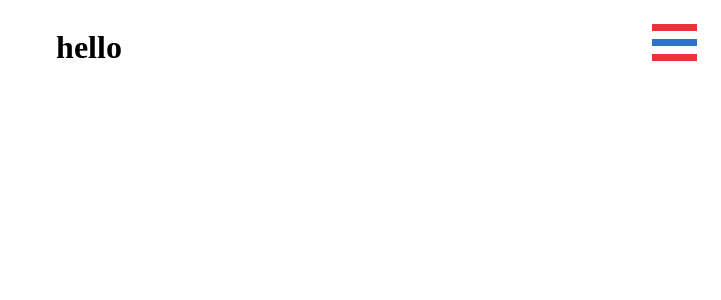
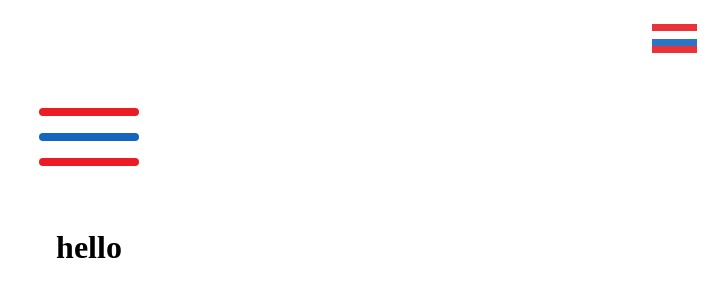
Before and after one commit to wildpow/hamburgerMenu, a React (Create React App) app: page / in a window 1280 px wide. Shown: the top 300 px of the page, without its empty margins (559-1280 px from the left). Built offline with nearby package versions, Linux system fonts and the light colour scheme.

Commit message:
trying some more different menus

```diff
--- a/package.json
+++ b/package.json
@@ -6,6 +6,7 @@
     "react": "^16.8.5",
     "react-dom": "^16.8.5",
     "react-scripts": "2.1.8",
+    "react-spring": "^8.0.18",
     "styled-components": "^4.2.0"
   },
   "scripts": {
--- a/src/App.js
+++ b/src/App.js
@@ -3,10 +3,8 @@ import MenuItem from "./MenuItem";
 import Menu from "./Menu";
 import MenuButton from "./MenuButton";
 import styled, { keyframes } from "styled-components";
-// export const FadeIn = keyframes`
-//   from { opacity: 0; }
-//   to { opacity: 1; }
-// `;
+import MenuButtonz from "./newMenuButton";
+
 export const Appear = keyframes`
   from { opacity: 0; }
   to { opacity: 1; }
@@ -15,7 +13,10 @@ export const SlideIn = keyframes`
   from { transform: translateX(20%); }
   to { transform: translateX(0); }
 `;
-
+export const SlideOut = keyframes`
+  from { transform: translateX(0);}
+  to { transform: translateX(20%);}
+`;
 export const Shrink = keyframes`
   0% {width: 0%; }
   100% { width: 90%; }
@@ -95,6 +96,55 @@ class App extends React.Component {
         <Menu open={menuOpen}>{menuItems}</Menu>
 
         <Body menuOpen={menuOpen}>
+          <MenuButtonz />
+          {/* <a
+            href="#nav"
+            class="nav__toggle"
+            role="button"
+            aria-expanded="false"
+            aria-controls="menu"
+          >
+            <svg
+              class="menuicon"
+              xmlns="http://www.w3.org/2000/svg"
+              width="50"
+              height="50"
+              viewBox="0 0 50 50"
+            >
+              <title>Toggle Menu</title>
+              <g>
+                <line
+                  class="menuicon__bar"
+                  x1="13"
+                  y1="16.5"
+                  x2="37"
+                  y2="16.5"
+                />
+                <line
+                  class="menuicon__bar"
+                  x1="13"
+                  y1="24.5"
+                  x2="37"
+                  y2="24.5"
+                />
+                <line
+                  class="menuicon__bar"
+                  x1="13"
+                  y1="24.5"
+                  x2="37"
+                  y2="24.5"
+                />
+                <line
+                  class="menuicon__bar"
+                  x1="13"
+                  y1="32.5"
+                  x2="37"
+                  y2="32.5"
+                />
+                <circle class="menuicon__circle" r="23" cx="25" cy="25" />
+              </g>
+            </svg>
+          </a> */}
           <h1>hello</h1>
         </Body>
       </div>
--- a/src/MenuButton.js
+++ b/src/MenuButton.js
@@ -1,5 +1,43 @@
 import React from "react";
+import styled from "styled-components";
 
+const Container = styled.div`
+  /* height: "37px",
+        width: "47px", */
+  display: flex;
+  flex-direction: column;
+  justify-content: center;
+  align-items: center;
+  cursor: pointer;
+  padding: 4px;
+`;
+
+const Line = styled.div`
+  height: 7px;
+  width: 45px;
+  transition: all 0.2s ease;
+`;
+const LineTop = styled(Line)`
+  transform: ${props =>
+    props.open ? "translateY(-1px) rotate(45deg)" : "none"};
+  transform-origin: top left;
+  margin-bottom: 8px;
+  background-color: ${props => (props.open ? "white" : "#eb1c24")};
+`;
+
+const LineMiddle = styled(Line)`
+  opacity: ${props => (props.open ? 0 : 1)};
+  transform: ${props => (props.open ? "translateX(-16px)" : "none")};
+  background-color: ${props => (props.open ? "white" : "#1565c0")};
+`;
+
+const LineBottom = styled(Line)`
+  transform: ${props =>
+    props.open ? "translateX(-5px) rotate(-45deg)" : "none"};
+  transform-origin: "top left";
+  margin-top: "8px";
+  background-color: ${props => (props.open ? "white" : "#eb1c24")};
+`;
 class MenuButton extends React.Component {
   constructor(props) {
     super(props);
@@ -20,43 +58,9 @@ class MenuButton extends React.Component {
   }
 
   render() {
-    const styles = {
-      container: {
-        // height: "37px",
-        // width: "47px",
-        display: "flex",
-        flexDirection: "column",
-        justifyContent: "center",
-        alignItems: "center",
-        cursor: "pointer",
-        padding: "4px"
-      },
-      line: {
-        height: "7px",
-        width: "45px",
-        transition: "all 0.2s ease"
-      },
-      lineTop: {
-        transform: this.state.open ? "translateY(-1px) rotate(45deg)" : "none",
-        transformOrigin: "top left",
-        marginBottom: "8px",
-        backgroundColor: this.state.open ? "white" : "#eb1c24"
-      },
-      lineMiddle: {
-        opacity: this.state.open ? 0 : 1,
-        transform: this.state.open ? "translateX(-16px)" : "none",
-        backgroundColor: this.state.open ? "white" : "#1565c0"
-      },
-      lineBottom: {
-        transform: this.state.open ? "translateX(-5px) rotate(-45deg)" : "none",
-        transformOrigin: "top left",
-        marginTop: "8px",
-        backgroundColor: this.state.open ? "white" : "#eb1c24"
-      }
-    };
+    const { open } = this.state;
     return (
-      <div
-        style={styles.container}
+      <Container
         onClick={
           this.props.onClick
             ? this.props.onClick
@@ -65,10 +69,10 @@ class MenuButton extends React.Component {
               }
         }
       >
-        <div style={{ ...styles.line, ...styles.lineTop }} />
-        <div style={{ ...styles.line, ...styles.lineMiddle }} />
-        <div style={{ ...styles.line, ...styles.lineBottom }} />
-      </div>
+        <LineTop open={open} />
+        <LineMiddle open={open} />
+        <LineBottom open={open} />
+      </Container>
     );
   }
 }
--- a/src/MenuItem.js
+++ b/src/MenuItem.js
@@ -53,7 +53,7 @@ class MenuItem extends React.Component {
         >
           {this.props.children}
         </div>
-        <div style={styles.line} />
+        {/* <div style={styles.line} /> */}
       </div>
     );
   }
--- /dev/null
+++ b/src/newMenuButton.js
@@ -0,0 +1,73 @@
+import React, { useState } from "react";
+import styled, { css } from "styled-components";
+
+const Line1Active = css`
+  transform: translateY(25px) translateX(0) rotate(45deg);
+`;
+const Line2Active = css`
+  transform: translateY(-25px) translateX(0) rotate(-45deg);
+`;
+const Ham = styled.div`
+  cursor: "pointer";
+  width: 100px;
+  height: 50px;
+  position: relative;
+  display: block;
+  margin: 100px auto 50px auto;
+`;
+
+const Line = styled.span`
+  display: block;
+  background: black;
+  width: 100px;
+  height: 50px;
+  position: absolute;
+  left: 0;
+  border-radius: 4px;
+  transition: all 0.4s;
+`;
+const Line1 = styled(Line)`
+  top: 0;
+  height: 8px;
+  transform: ${props => (props.hover ? "translateY(-4px)" : "translateY(0)")};
+  ${props => props.open && Line1Active};
+  background-color: #eb1c24;
+`;
+const Line2 = styled(Line)`
+  top: 50%;
+  height: 8px;
+  opacity: ${props => (props.open ? 0 : 1)};
+  transform: ${props => (props.open ? "translateX(-16px)" : "none")};
+  background-color: #1565c0;
+`;
+const Line3 = styled(Line)`
+  top: 100%;
+  height: 8px;
+  transform: ${props => (props.hover ? "translateY(4px)" : "translateY(0)")};
+  ${props => props.open && Line2Active};
+  background-color: #eb1c24;
+`;
+
+const MenuButton = () => {
+  const [open, setOpen] = useState(false);
+  const [hover, setHover] = useState(false);
+  return (
+    <Ham
+      href="#"
+      title="Menu"
+      onClick={() => setOpen(!open)}
+      onMouseEnter={() => {
+        setHover(!hover);
+      }}
+      onMouseLeave={() => {
+        setHover(!hover);
+      }}
+    >
+      <Line1 open={open} hover={hover} />
+      <Line2 open={open} hover={hover} />
+      <Line3 open={open} hover={hover} />
+    </Ham>
+  );
+};
+
+export default MenuButton;
```
Also changed, not shown: src/new.js (added, +26 -0 lines), src/newApp.js (added, +71 -0 lines), src/newMenu.js (added, +43 -0 lines), 1 other file (tests, documents, lock files or other folders).
